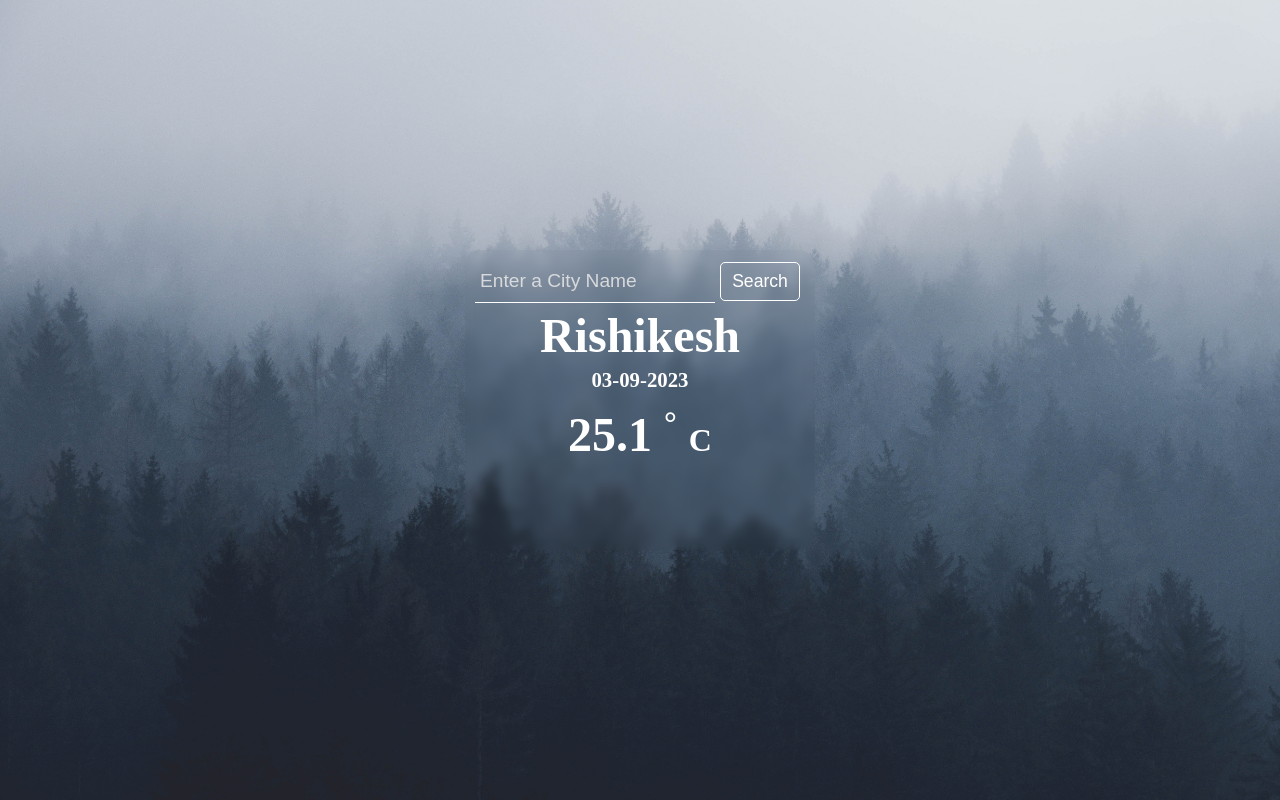
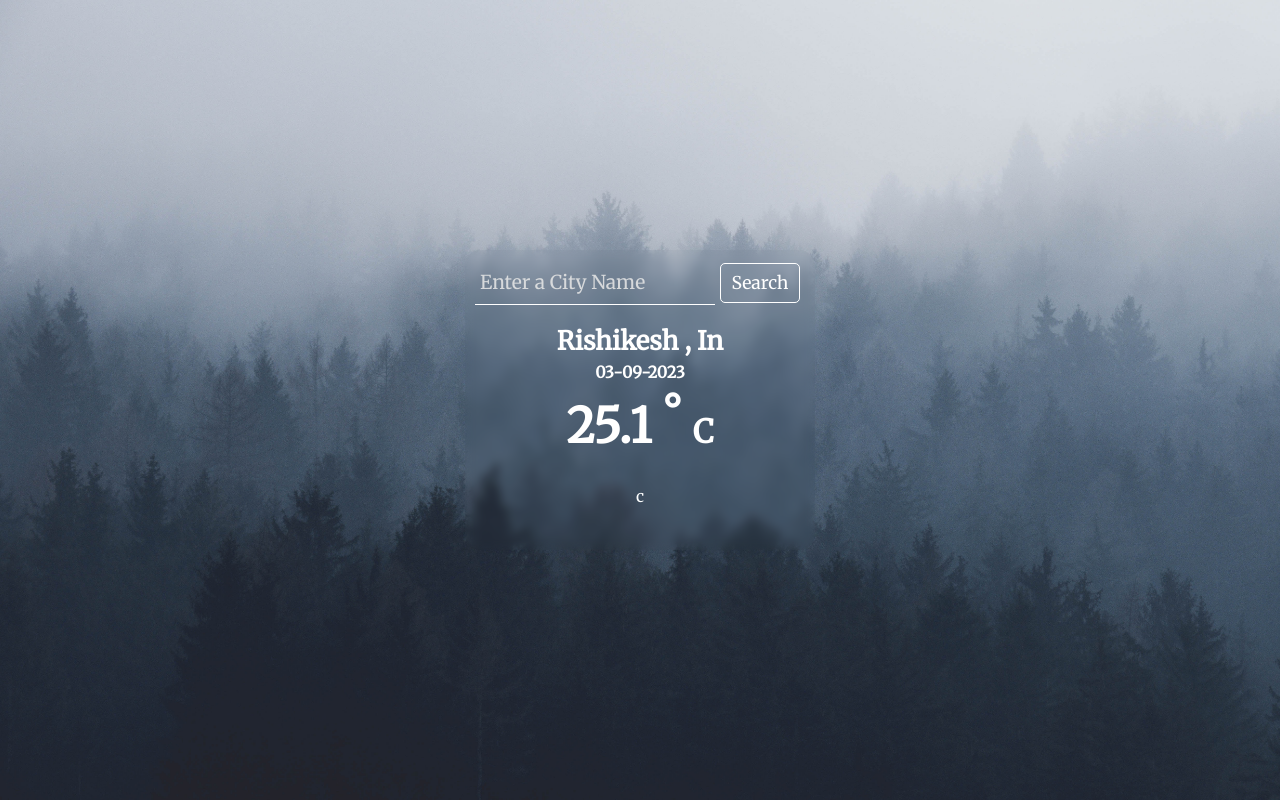
Before and after one commit to neerajdaksh/weather-app, a plain HTML site: page index.html in a window 1280 px wide. Drawn offline with Linux system fonts and the light colour scheme; no server answers.

Commit message:
style added

```diff
--- /dev/null
+++ b/app.js
@@ -0,0 +1,26 @@
+//select elements
+
+const cityTextName = document.querySelector("#city-text");
+const searchBtn = document.querySelector("#search-btn");
+const cityName = document.querySelector("#city-name");
+
+
+
+const getWeatherData =async()=>{
+
+    try{
+        // const city = cityTextName.value;
+        const city ='rishikesh';
+
+        const res = await fetch(`https://api.openweathermap.org/data/2.5/weather?q=${city}&appid=10415d2f2936a35db773d8c1d2a98c33&units=metric`);
+        const data = await res.json();
+        console.log(data);
+    }catch(error){
+        console.log(error);
+    }
+
+
+}
+
+searchBtn.addEventListener("click",getWeatherData);
+getWeatherData();
--- a/index.html
+++ b/index.html
@@ -9,12 +9,13 @@
 <body>
 <main>
  <div class="container">
-   <div class="search-box"><input type="text" id="city-name" placeholder="Enter a City Name"><button id="search-btn">Search</button></div>
+   <div class="search-box"><input type="text" id="city-text" placeholder="Enter a City Name"><button id="search-btn">Search</button></div>
    <div class="display-data">
-     <div class="data"><h4>Rishikesh</h4></div>
+     <div class="data"><h4 id="city-name">Rishikesh <span>,</span> <span id="coutry">In</span></h4></div>
      <div class="data"><h6>03-09-2023</h6> </div>
-     <div class="data"><h5>25.1 <sup><span>&#176;</span></sup>  <span>C</span></h5></div>
-     <div class="data"></div>
+     <div class="data"><h5><span id="temp">25.1 <sup><span>&#176;</span></sup>  <span id="cel">C</span></h5></div>
+     <div class="data"><img src="" alt="" id="icon"></div>
+     <div class="data"><span id="discription">c</span></div>
 
 
 
@@ -27,6 +28,6 @@
 
 </main>
 
-
+    <script src="app.js"></script>
 </body>
 </html>
--- a/style.css
+++ b/style.css
@@ -1,7 +1,9 @@
+@import url('https://fonts.googleapis.com/css2?family=Josefin+Sans:wght@300&family=Libre+Baskerville:ital@1&family=Merriweather:wght@300;400&family=Montserrat:wght@400;700&family=Nunito+Sans:opsz,wght@6..12,300&family=Open+Sans:ital@1&family=Poppins:wght@200;500&family=Roboto&display=swap');
 *{
     margin: 0;
     padding: 0;
     box-sizing: border-box;
+    font-family: 'Merriweather', serif;
 }
 
 html,body{
@@ -44,7 +46,7 @@ main{
   font-size: 1.2rem;
 }
 
-#city-name::placeholder{
+#city-text::placeholder{
     color: rgba(229, 229, 229, 0.876);
 }
 #search-btn{
@@ -71,17 +73,24 @@ transition: 0.3s;
     color: white;
 }
 
-.display-data h5{
+.display-data h5 #temp{
     font-size: 3rem;
+
 }
-.display-data h5 span{
+.display-data h5 #cel{
+
     font-size: 2rem;
+
 }
-.display-data h4{
-    font-size: 3rem;
+.display-data #city-name{
+    font-size: 1.6rem;
+    margin-top: 20px;
+}
+.display-data h4 #coutry{
+
 }
 .display-data h6{
-    font-size: 1.3rem;
+    font-size: 1rem;
 }
 .display-data .data{
     margin: 5px;
```
